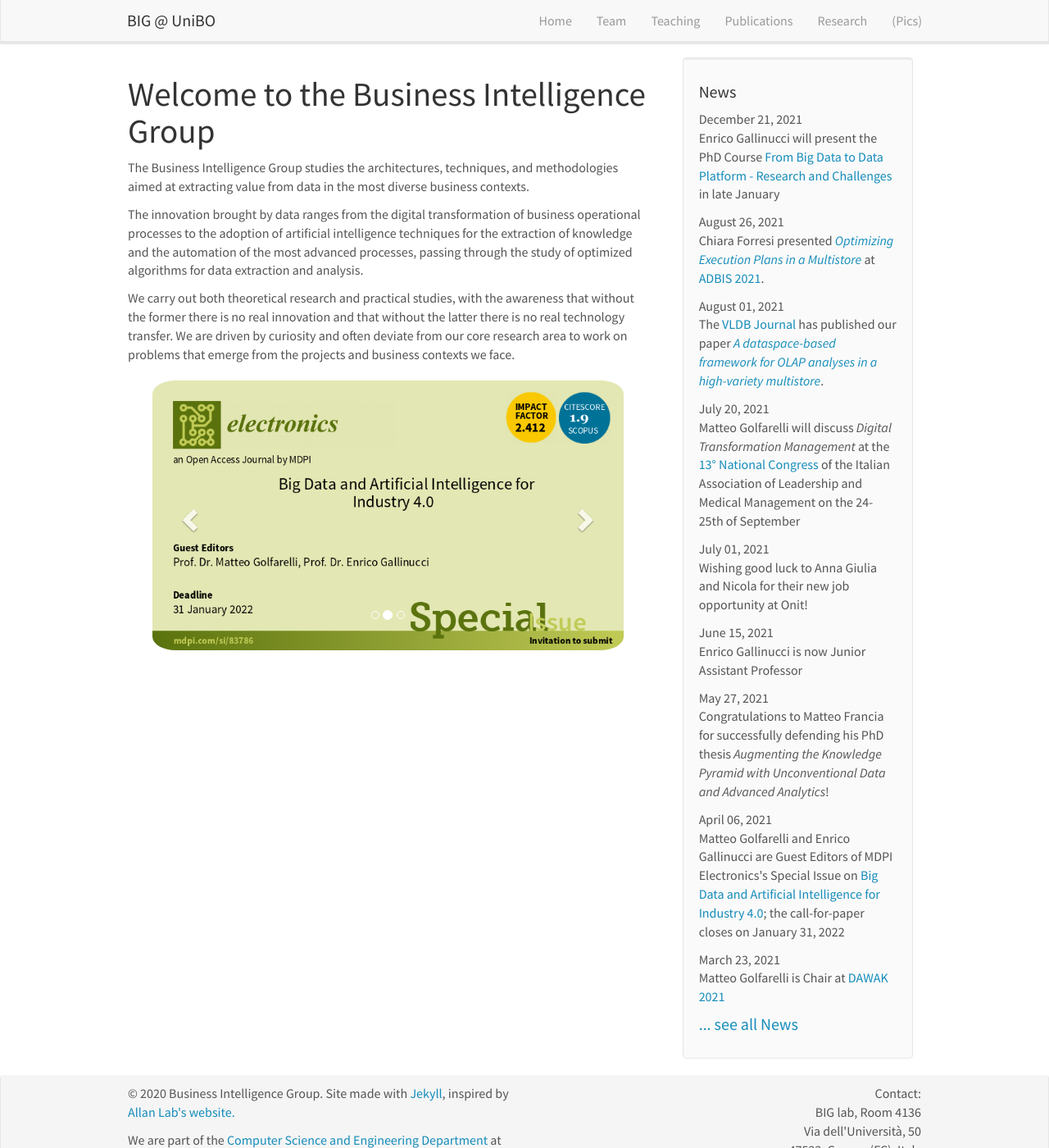
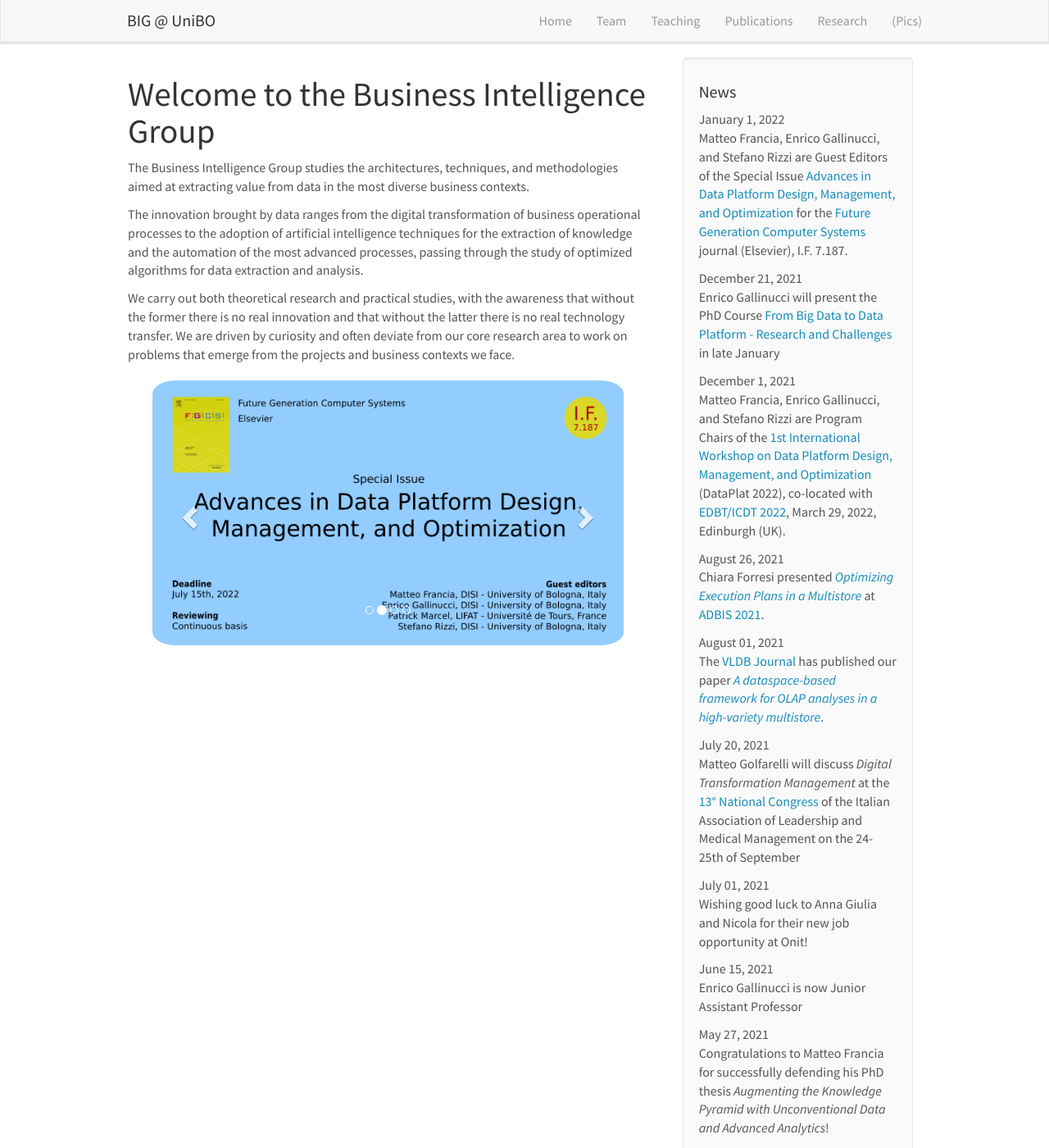
Before and after one commit to big-unibo/big-unibo.github.io, a Jekyll site: the page built from _pages/home.md, in a window 1280 px wide and 1400 px high. Shown: the whole window at 82% size. Built offline with Jekyll 4.4.1, drawn with Linux system fonts in a browser that asks for light colours; nearby versions of some CDN libraries.

Commit message:
added dataplat conf and si

```diff
--- a/_data/news.yml
+++ b/_data/news.yml
@@ -1,5 +1,11 @@
+- date: January 1, 2022
+  headline: "Matteo Francia, Enrico Gallinucci, and Stefano Rizzi are Guest Editors of the Special Issue <a href='https://www.sciencedirect.com/journal/future-generation-computer-systems/about/call-for-papers#special-issue-on-advances-in-data-platform-design-management-and-optimization'>Advances in Data Platform Design, Management, and Optimization</a> for the <a href='https://www.sciencedirect.com/journal/future-generation-computer-systems'>Future Generation Computer Systems</a> journal (Elsevier), I.F. 7.187."
+
 - date: December 21, 2021
   headline: "Enrico Gallinucci will present the PhD Course <a href='phd-course-from-big-data-to-data-platform'>From Big Data to Data Platform - Research and Challenges</a> in late January"
+
+- date: December 1, 2021
+  headline: "Matteo Francia, Enrico Gallinucci, and Stefano Rizzi are Program Chairs of the <a href='https://big.csr.unibo.it/dataplat2022'>1st International Workshop on Data Platform Design, Management, and Optimization</a> (DataPlat 2022), co-located with <a href='https://conferences.inf.ed.ac.uk/edbticdt2022/'>EDBT/ICDT 2022</a>, March 29, 2022, Edinburgh (UK)."
 
 - date: August 26, 2021
   headline: "Chiara Forresi presented <a href='https://link.springer.com/chapter/10.1007/978-3-030-82472-3_11'><i>Optimizing Execution Plans in a Multistore</i></a> at <a href='https://adbis2021.cs.ut.ee/'>ADBIS 2021</a>."
--- a/_pages/home.md
+++ b/_pages/home.md
@@ -19,6 +19,7 @@ We carry out both theoretical research and practical studies, with the awareness
         <li data-target="#carousel" data-slide-to="0" class="active"></li>
         <li data-target="#carousel" data-slide-to="1"></li>
         <li data-target="#carousel" data-slide-to="2"></li>
+        <li data-target="#carousel" data-slide-to="3"></li>
     </ol>
 
     <!-- Items -->
@@ -26,6 +27,9 @@ We carry out both theoretical research and practical studies, with the awareness
 
         <div class="item active">
             <img src="{{ site.url }}{{ site.baseurl }}/images/slider7001400/logo_big.png" alt="The Business Intelligence Group logo" />
+        </div>
+        <div class="item">
+            <img src="{{ site.url }}{{ site.baseurl }}/images/slider7001400/FGCS_SI.png" alt="Call-for-paper for Elsevier FGCS's Special Issue on Advances in Data Platform Design, Management, and Optimization" />
         </div>
         <div class="item">
             <img src="{{ site.url }}{{ site.baseurl }}/images/slider7001400/BDAI_electronics_horizontal_light.png" alt="Call-for-paper for MDPI Electronics's Special Issue on Big Data and Artificial Intelligence for Industry 4.0" />
```
Also changed, not shown: _pages/phd_bigdata_dataplatform.md (+1 -1 lines), images/slider7001400/FGCS_SI.png (added).
